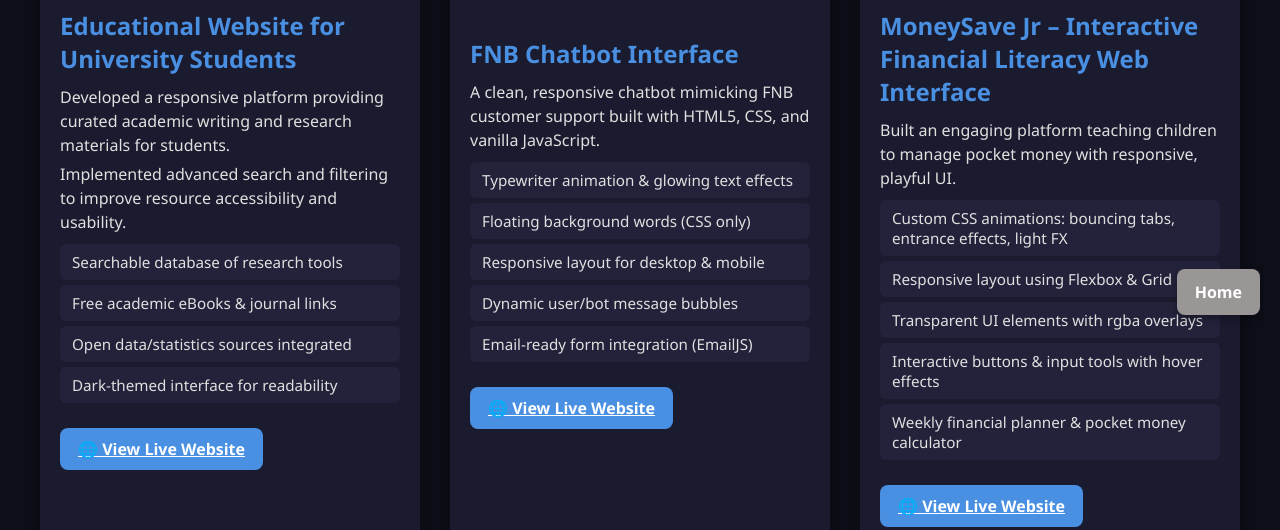
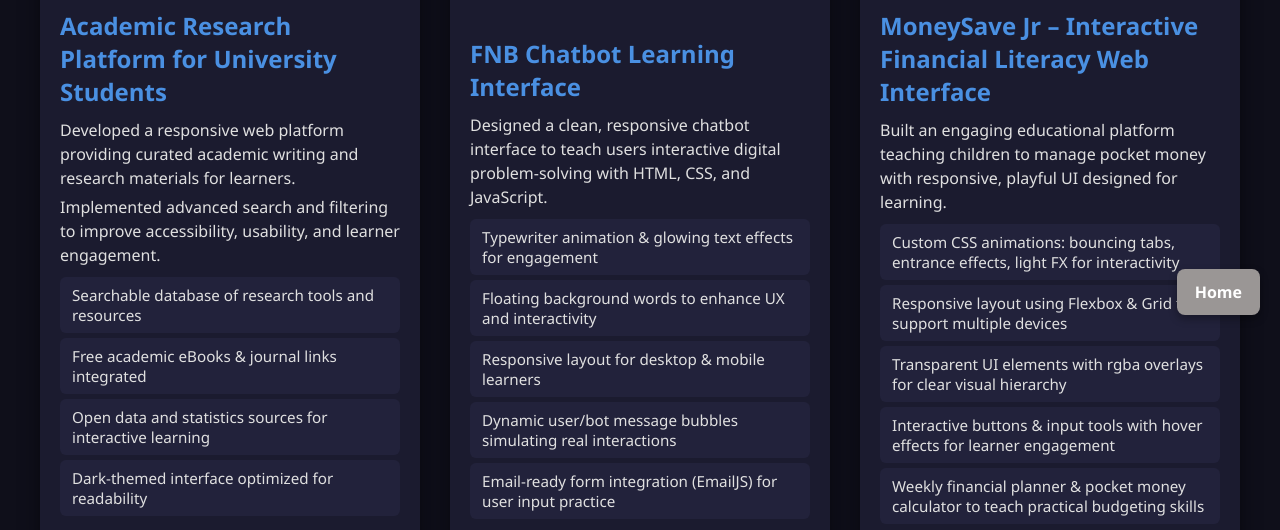
Before and after one commit to Yamkela4458/LusithiYamkela.com, a plain HTML site: page project1.html in a window 1280 px wide. Shown: the part 465-995 px from the top of the page. Drawn offline with Linux system fonts and the light colour scheme.

Commit message:
Update project1.html

```diff
--- a/project1.html
+++ b/project1.html
@@ -146,31 +146,30 @@
 <section id="project">
   <h1>My Projects</h1>
   <div class="project-grid">
-
     <div class="project-card" tabindex="0">
     <img src="images/IMG_9436.JPG" alt="Educational Website">
-      <h2>Educational Website for University Students</h2>
-      <p>Developed a responsive platform providing curated academic writing and research materials for students.</p>
-      <p>Implemented advanced search and filtering to improve resource accessibility and usability.</p>
+    <h2>Academic Research Platform for University Students</h2>
+    <p>Developed a responsive web platform providing curated academic writing and research materials for learners.</p>
+    <p>Implemented advanced search and filtering to improve accessibility, usability, and learner engagement.</p>
     <ul>
-        <li>Searchable database of research tools</li>
-        <li>Free academic eBooks & journal links</li>
-        <li>Open data/statistics sources integrated</li>
-        <li>Dark-themed interface for readability</li>
+        <li>Searchable database of research tools and resources</li>
+        <li>Free academic eBooks & journal links integrated</li>
+        <li>Open data and statistics sources for interactive learning</li>
+        <li>Dark-themed interface optimized for readability</li>
     </ul>
     <a href="https://yamkela4458.github.io/TheAcademics/" target="_blank">🌐 View Live Website</a>
 </div>
 
 <div class="project-card" tabindex="0">
     <img src="images/acade8c9-5c8e-4d7f-bfbc-b357d823aa71.png" alt="FNB Chatbot">
-      <h2>FNB Chatbot Interface</h2>
-      <p>A clean, responsive chatbot mimicking FNB customer support built with HTML5, CSS, and vanilla JavaScript.</p>
+    <h2>FNB Chatbot Learning Interface</h2>
+    <p>Designed a clean, responsive chatbot interface to teach users interactive digital problem-solving with HTML, CSS, and JavaScript.</p>
     <ul>
-        <li>Typewriter animation & glowing text effects</li>
-        <li>Floating background words (CSS only)</li>
-        <li>Responsive layout for desktop & mobile</li>
-        <li>Dynamic user/bot message bubbles</li>
-        <li>Email-ready form integration (EmailJS)</li>
+        <li>Typewriter animation & glowing text effects for engagement</li>
+        <li>Floating background words to enhance UX and interactivity</li>
+        <li>Responsive layout for desktop & mobile learners</li>
+        <li>Dynamic user/bot message bubbles simulating real interactions</li>
+        <li>Email-ready form integration (EmailJS) for user input practice</li>
     </ul>
     <a href="https://yamkela4458.github.io/FNB_Chatbot/" target="_blank">🌐 View Live Website</a>
 </div>
@@ -178,18 +177,17 @@
 <div class="project-card" tabindex="0">
     <img src="images/istockphoto-909462374-612x612.jpg" alt="MoneySave Jr">
     <h2>MoneySave Jr – Interactive Financial Literacy Web Interface</h2>
-      <p>Built an engaging platform teaching children to manage pocket money with responsive, playful UI.</p>
+    <p>Built an engaging educational platform teaching children to manage pocket money with responsive, playful UI designed for learning.</p>
     <ul>
-        <li>Custom CSS animations: bouncing tabs, entrance effects, light FX</li>
-        <li>Responsive layout using Flexbox & Grid</li>
-        <li>Transparent UI elements with rgba overlays</li>
-        <li>Interactive buttons & input tools with hover effects</li>
-        <li>Weekly financial planner & pocket money calculator</li>
+        <li>Custom CSS animations: bouncing tabs, entrance effects, light FX for interactivity</li>
+        <li>Responsive layout using Flexbox & Grid to support multiple devices</li>
+        <li>Transparent UI elements with rgba overlays for clear visual hierarchy</li>
+        <li>Interactive buttons & input tools with hover effects for learner engagement</li>
+        <li>Weekly financial planner & pocket money calculator to teach practical budgeting skills</li>
     </ul>
     <a href="https://yamkela4458.github.io/MoneySave-Jr/" target="_blank">🌐 View Live Website</a>
 </div>
 
-  </div>
 </section>
 
 <footer>
@@ -197,5 +195,4 @@
 </footer>
 
 </body>
-
 </html>
```
Lines whose indentation alone changed are shown as unchanged.
